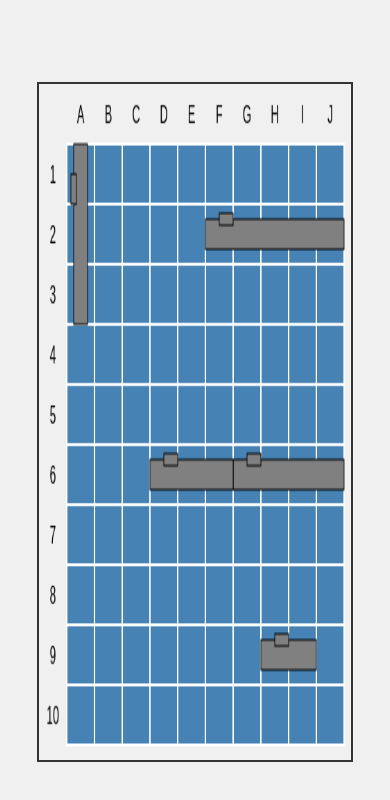
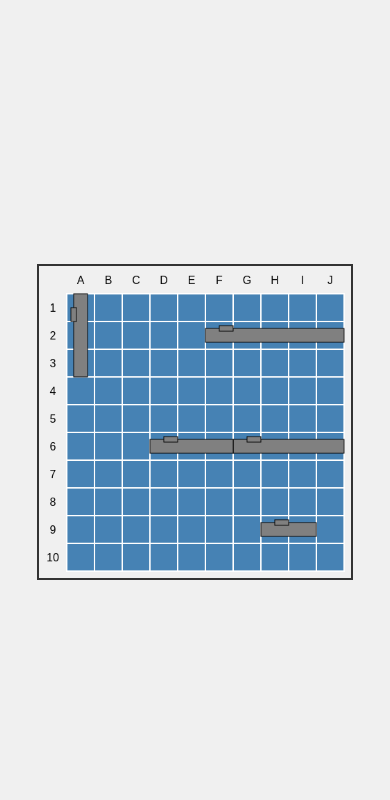
Before and after one commit to gunterh/battleship, a plain HTML site: page index.html in a window 390 px wide. Drawn offline with Linux system fonts and the light colour scheme.

Commit message:
Update canvas dimensions for better responsiveness

```diff
--- a/index.html
+++ b/index.html
@@ -15,8 +15,8 @@
       }
       canvas {
         border: 2px solid #333;
-        width: 80%;
-        height: 80%;
+        width: min(80vh, 80vw);
+        height: min(80vh, 80vw);
       }
     </style>
   </head>
```
